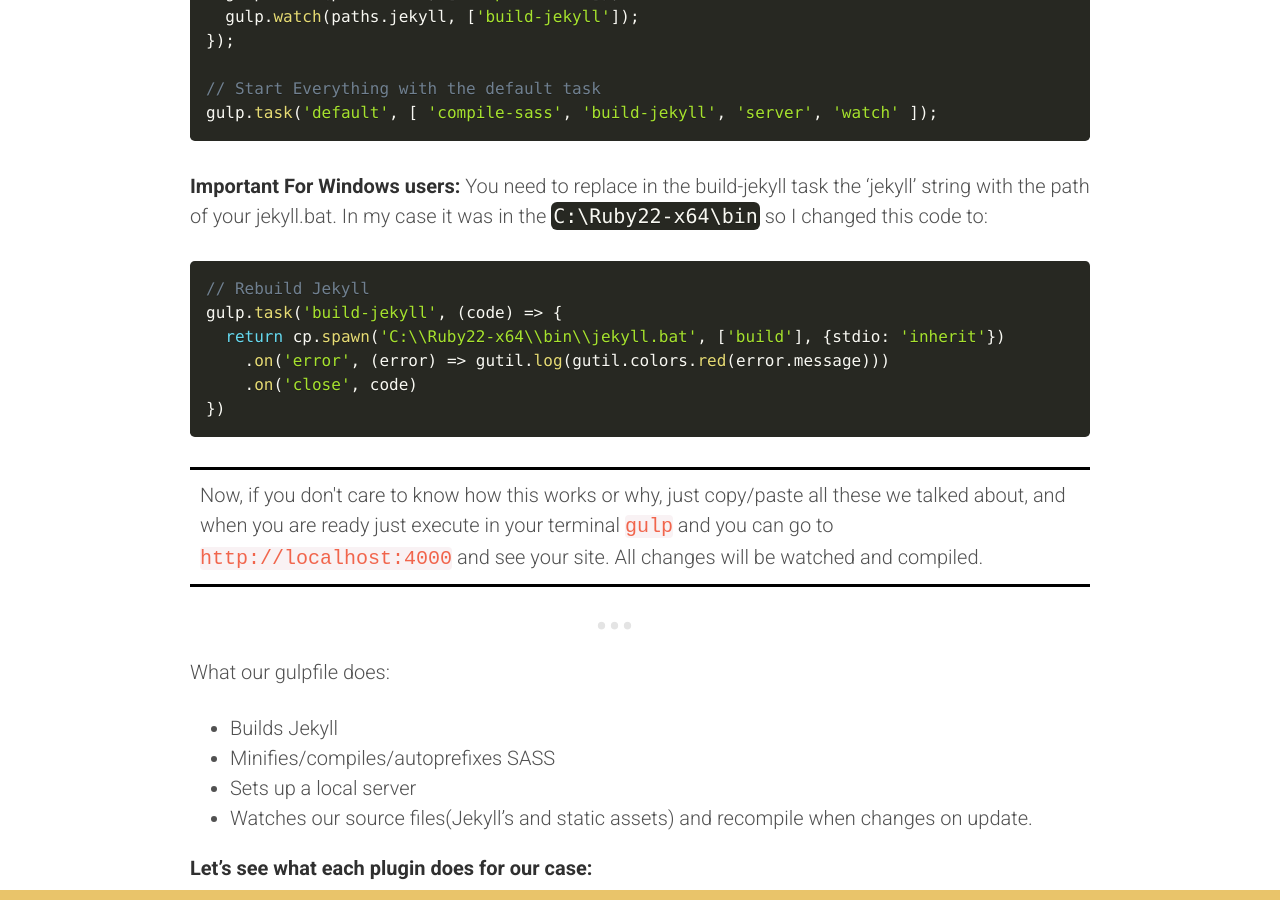
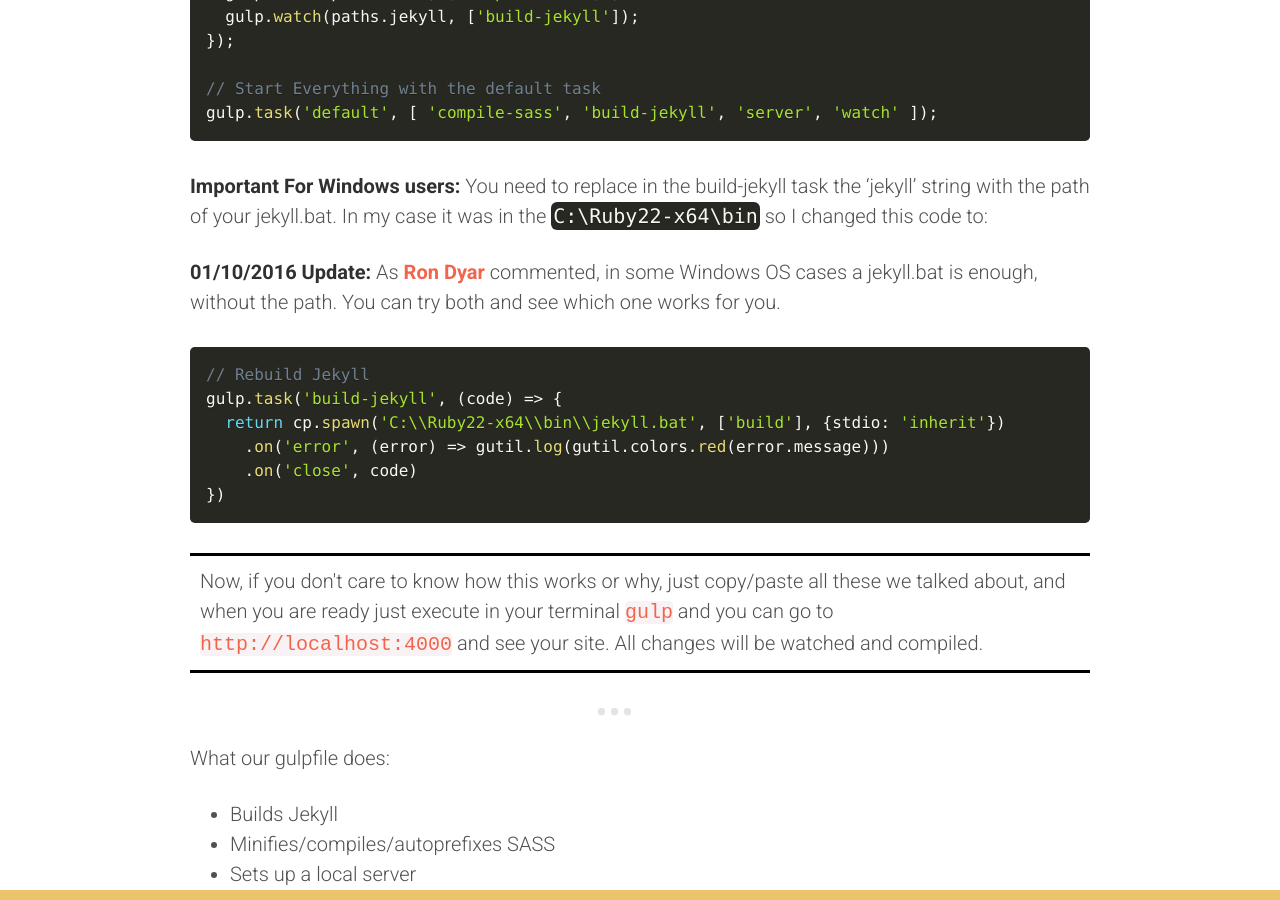
Before and after one commit to codegaze/codegaze.github.io, a Jekyll site: the page built from _posts/2016-01-09-a-jekyll-workflow-with-gulp.md, in a window 1280 px wide and 900 px high, scrolled down 4735 px. Built offline with Jekyll 4.4.1, drawn with Linux system fonts in a browser that asks for light colours; comment, search, counter and statistics services are not loaded.

Commit message:
Updated Jekyll Workflow Post

```diff
--- a/_posts/2016-01-09-a-jekyll-workflow-with-gulp.md
+++ b/_posts/2016-01-09-a-jekyll-workflow-with-gulp.md
@@ -182,6 +182,8 @@ gulp.task('default', [ 'compile-sass', 'build-jekyll', 'server', 'watch' ]);
 
 **Important For Windows users:** You need to replace in the build-jekyll task the 'jekyll' string with the path of your jekyll.bat. In my case it was in the `C:\Ruby22-x64\bin` so I changed this code to:
 
+**01/10/2016 Update:** As [Ron Dyar](https://talk.jekyllrb.com/t/jekyll-workflow-with-gulp-tutorial/1752/2?u=codegaze) commented, in some Windows OS cases a jekyll.bat is enough, without the path. You can try both and see which one works for you.
+
 {% highlight javascript %}
 
 // Rebuild Jekyll
@@ -191,6 +193,8 @@ gulp.task('build-jekyll', (code) => {
     .on('close', code)
 })
 {% endhighlight %}
+
+
 
 <div class="important">
 Now, if you don't care to know how this works or why, just copy/paste all these we talked about, and when you are ready just execute in your terminal <code>gulp</code> and you can go to <code>http://localhost:4000</code> and see your site. All changes will be watched and compiled.
```
